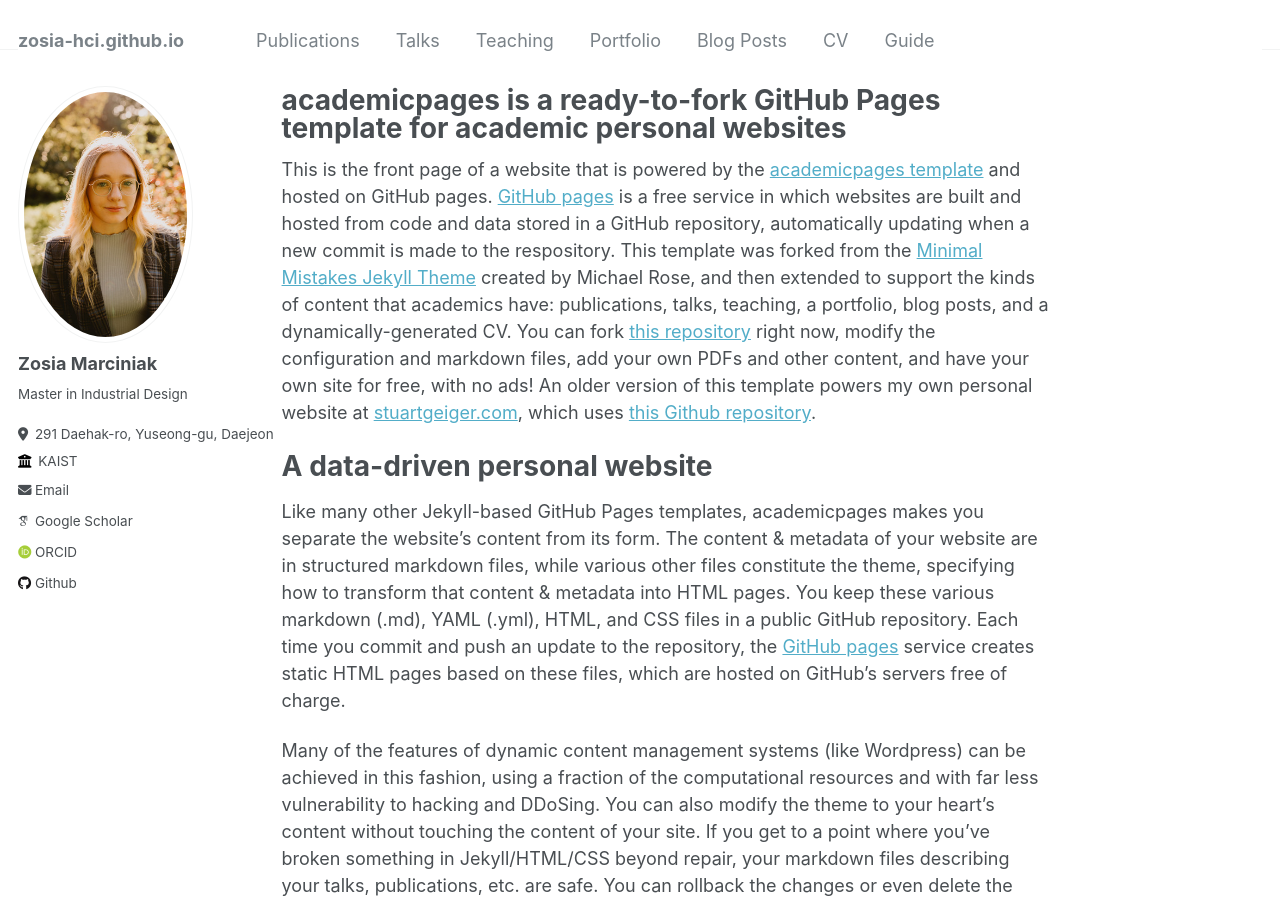
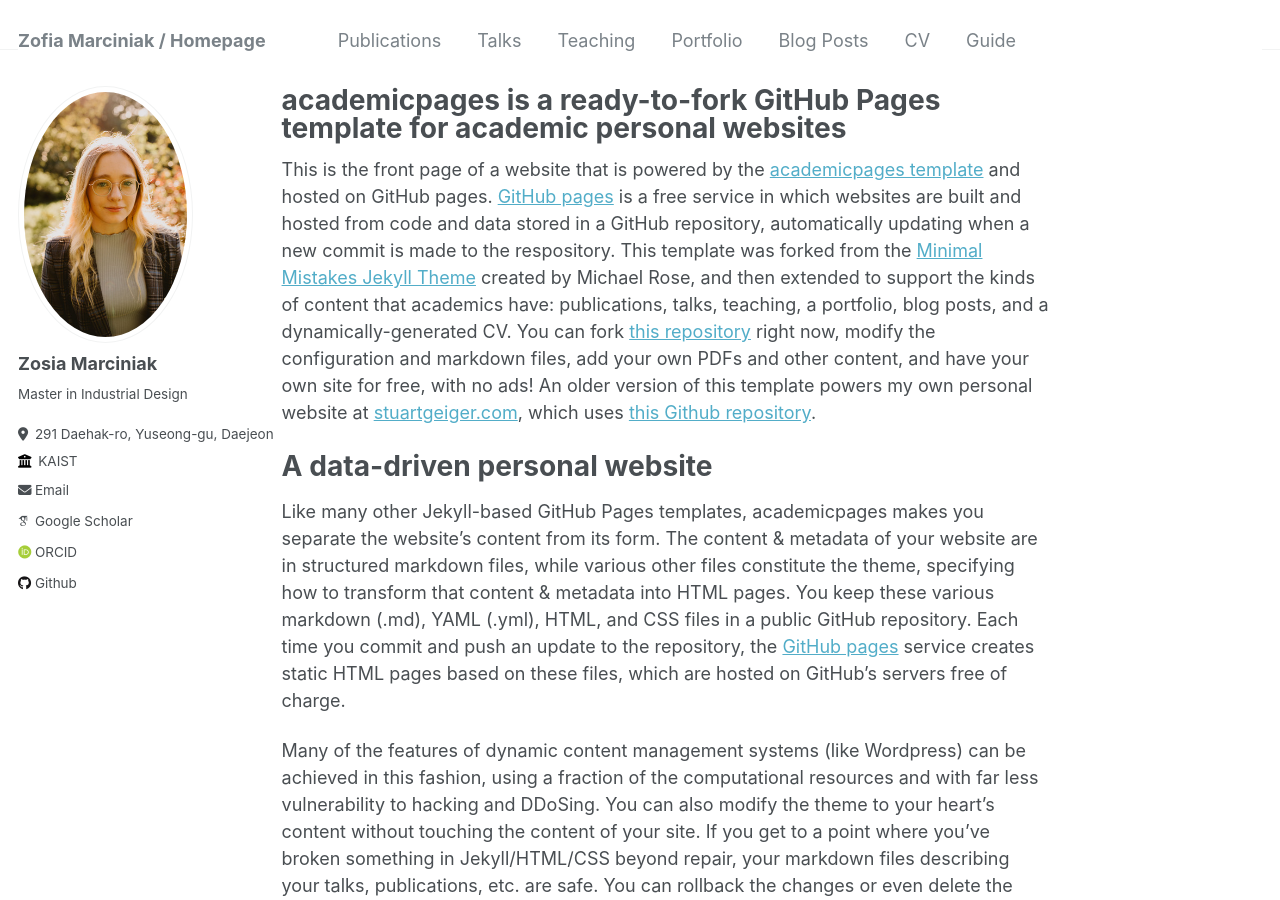
Before and after one commit to zosia-hci/zosia-hci.github.io, a Jekyll site: the page built from _pages/about.md, in a window 1280 px wide and 900 px high. Built offline with Jekyll 4.4.1, drawn with Linux system fonts in a browser that asks for light colours; some web fonts are replaced.

Commit message:
Update _config.yml

```diff
--- a/_config.yml
+++ b/_config.yml
@@ -8,7 +8,7 @@
 
 # Basic Site Settings
 locale                   : "en-US"
-title                    : #"Zofia Marciniak"
+title                    : "Zofia Marciniak / Homepage"
 title_separator          : #"-"
 name                     : "Zofia Marciniak"
 description              : "Master Student of Industrial Design at KAIST"
```
